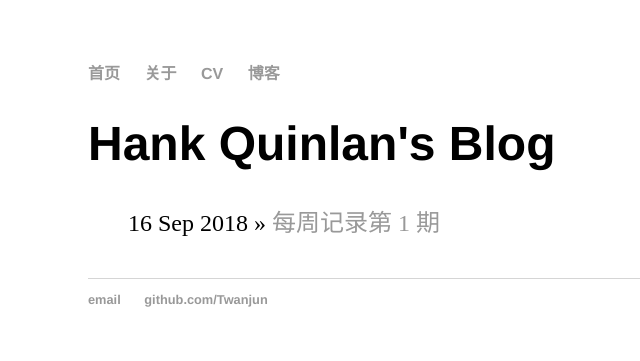
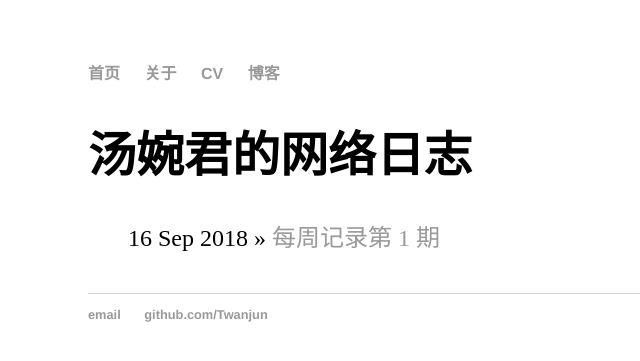
Before and after one commit to Twanjun/Twanjun.github.io, a Jekyll site: the page built from blog/index.html, in a window 1280 px wide. Shown: the top 361 px of the page, without its empty margins (104-744 px from the left). Built offline with Jekyll 4.4.1, drawn with Linux system fonts in a browser that asks for light colours.

Commit message:
Update index.html

```diff
--- a/blog/index.html
+++ b/blog/index.html
@@ -1,6 +1,6 @@
 ---
 layout: default
-title: Hank Quinlan's Blog
+title: 汤婉君的网络日志
 ---
 	<h1>{{ page.title }}</h1>
 	<ul class="posts">
```
